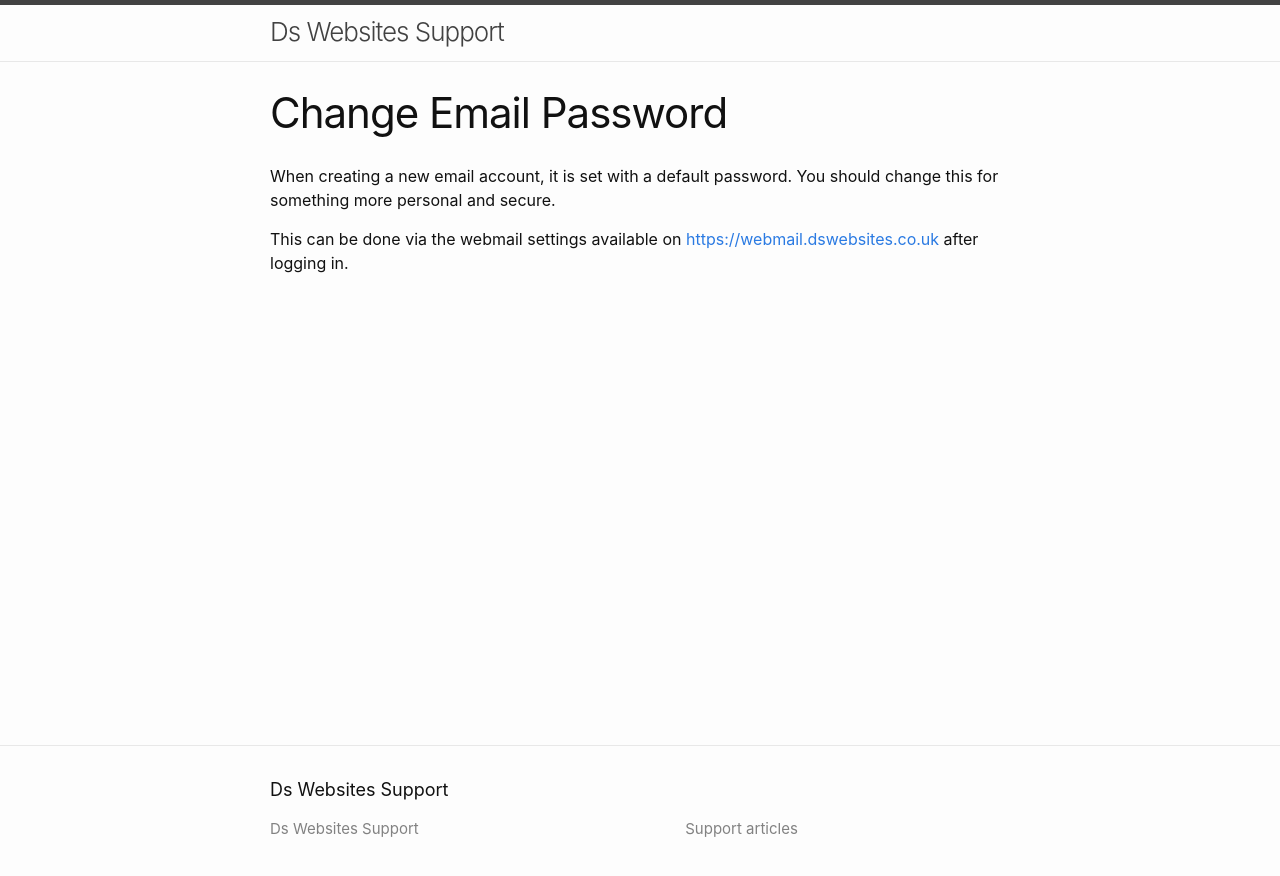
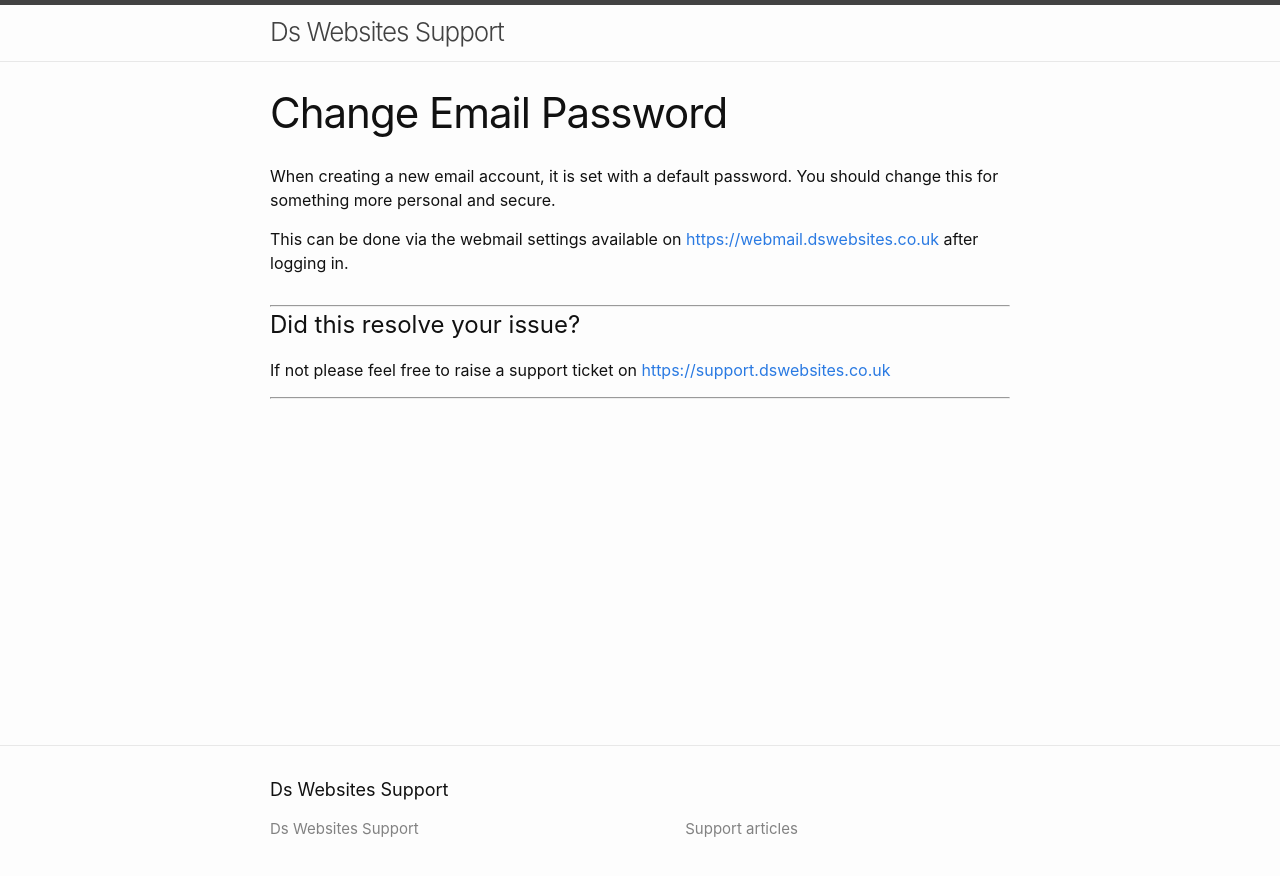
Before and after one commit to danstreeter/dswebsites-support, a Jekyll site: the page built from _posts/2020-08-25-Change-Email-Password.md, in a window 1280 px wide. Shown: the top 876 px of the page. Built offline with Jekyll 4.4.1, drawn with Linux system fonts in a browser that asks for light colours.

Commit message:
Added post footer to support site

```diff
--- a/_config.yml
+++ b/_config.yml
@@ -57,3 +57,5 @@ exclude:
   - SCRATCH/
 
 google_analytics: "G-RTX8B2KCRS"
+
+support_url: "https://support.dswebsites.co.uk"
--- a/_includes/head.html
+++ b/_includes/head.html
@@ -4,7 +4,7 @@
   <meta name="viewport" content="width=device-width, initial-scale=1">
   {%- seo -%}
   <link rel="stylesheet" href="{{ "assets/main.css" | relative_url }}">
-  <link rel="shortcut icon" type="image/png" href="{{ "assets/favicon.png" }}">
+  <link rel="shortcut icon" type="image/png" href="{{ "assets/favicon.png" | relative_url }}">
   {%- feed_meta -%}
   {%- if jekyll.environment == 'production' and site.google_analytics -%}
     {%- include google-analytics.html -%}
--- a/_layouts/post.html
+++ b/_layouts/post.html
@@ -23,5 +23,12 @@ layout: default
     {%- include disqus_comments.html -%}
   {%- endif -%}
 
+  <div>
+    <hr>
+    <h2>Did this resolve your issue?</h2>
+    <p>If not please feel free to raise a support ticket on <a href="{{ site.support_url }}" target="_blank">{{ site.support_url }}</a></p>
+    <hr>
+  </div>
+
   <a class="u-url" href="{{ page.url | relative_url }}" hidden></a>
 </article>
```
